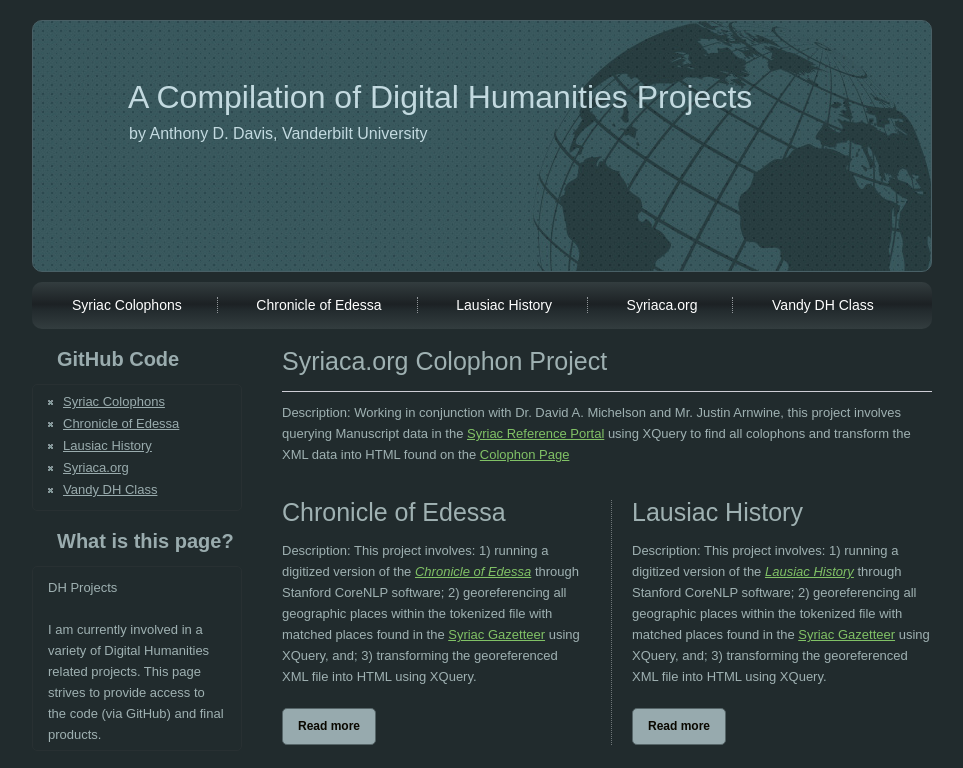
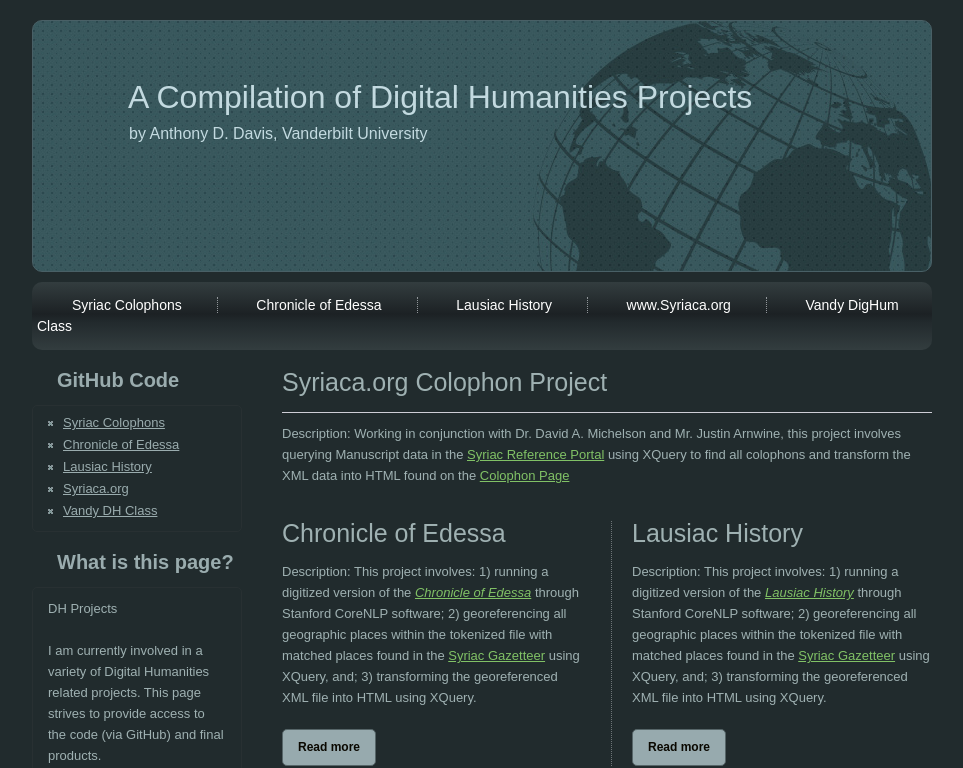
Before and after one commit to davisgis/davisgis.github.io, a plain HTML site: page index.html in a window 1280 px wide. Shown: the top 768 px of the page, without its empty margins (158-1121 px from the left). Drawn offline with Linux system fonts and the light colour scheme; grey boxes are pictures that could not be loaded.

Commit message:
Testing Links
Testing Links

```diff
--- a/index.html
+++ b/index.html
@@ -23,8 +23,8 @@
         <li><a href="http://davisgis.github.io/colophon.html">Syriac Colophons</a></li>
         <li><a href="www.paralipomena.com">Chronicle of Edessa</a></li>
         <li><a href="www.syriaca.org">Lausiac History</a></li>
-        <li><a href="www.syriaca.org">Syriaca.org</a></li>
-	<li><a href="www.paralipomena.com">Vandy DH Class</a></li>
+        <li><a href="http://www.syriaca.org">www.Syriaca.org</a></li>
+	<li><a href="http://www.paralipomena.com">Vandy DigHum Class</a></li>
       </ul>
     </div>
 
```
